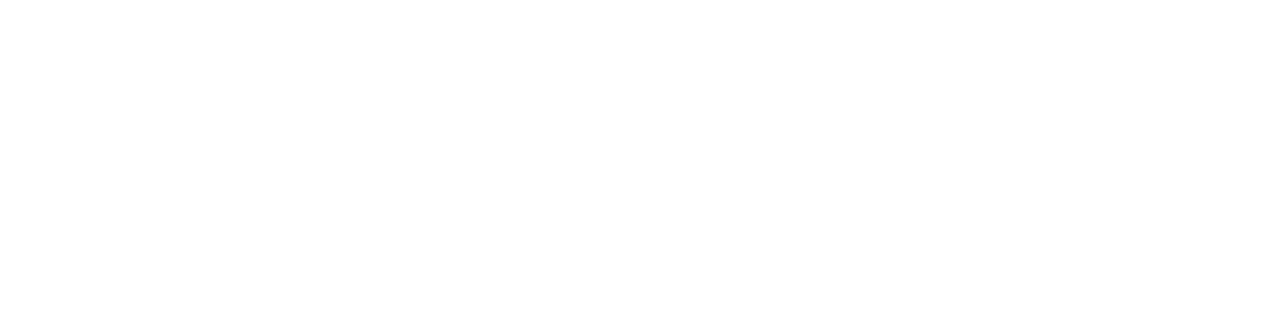
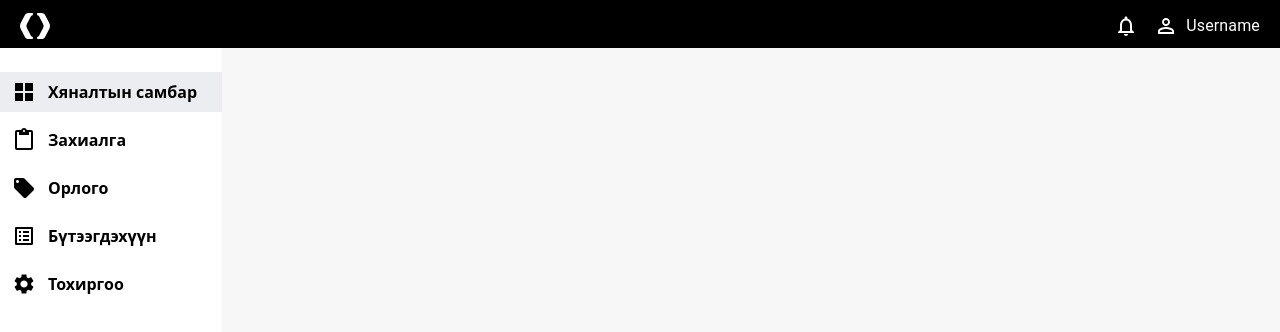
Before and after one commit to Leap1b-23-24/team3, a Next.js app in the folder frontend/: page /dashboard in a window 1280 px wide. Shown: the top 332 px of the page. Built offline with nearby package versions, Linux system fonts and the light colour scheme.

Commit message:
building

```diff
--- a/frontend/package.json
+++ b/frontend/package.json
@@ -17,6 +17,7 @@
     "@mui/x-data-grid": "^6.19.6",
     "axios": "^1.6.7",
     "formik": "^2.4.5",
+    "material-react-table": "^2.12.1",
     "next": "14.1.2",
     "react": "^18",
     "react-dom": "^18",
--- /dev/null
+++ b/frontend/src/app/dashboard/layout.tsx
@@ -0,0 +1,18 @@
+"use client";
+import AdminHeader from "@/components/AdminDashboardTools/AdminHeader";
+import AdminProvider from "@/components/providers/AdminProvider";
+import { Stack } from "@mui/material";
+import { PropsWithChildren } from "react";
+
+export default function DashboardRootLayout({ children }: PropsWithChildren) {
+  return (
+    <>
+      <Stack height="100vh">
+        <AdminHeader />
+        <Stack direction="row" className="m-auto max-w-[1440px] w-full">
+          <AdminProvider>{children}</AdminProvider>
+        </Stack>
+      </Stack>
+    </>
+  );
+}
--- a/frontend/src/app/dashboard/page.js
+++ /dev/null
@@ -1,3 +0,0 @@
-export default function Dashboard() {
-  return <></>;
-}
--- /dev/null
+++ b/frontend/src/app/dashboard/page.tsx
@@ -0,0 +1,5 @@
+import { Stack } from "@mui/material";
+
+export default function Dashboard() {
+  return <Stack className="bg-[#F7F7F8] h-screen w-full"></Stack>;
+}
--- /dev/null
+++ b/frontend/src/components/AdminDashboardTools/AdminHeader.tsx
@@ -0,0 +1,30 @@
+import {
+  NotificationsNoneOutlined,
+  PersonOutlineOutlined,
+} from "@mui/icons-material";
+import { Stack, Typography } from "@mui/material";
+export default function AdminHeader() {
+  return (
+    <Stack direction="row" className="bg-black py-3 w-full h-12">
+      <Stack
+        direction="row"
+        className="justify-between px-5 w-full max-w-[1440px] m-auto"
+      >
+        <img
+          src="/Logo.svg"
+          width="30px"
+          height="30px"
+          className="cursor-pointer"
+        />
+
+        <Stack direction="row" spacing={2} alignItems="center">
+          <NotificationsNoneOutlined className="text-white" />
+          <Stack direction="row" spacing={1} alignItems="center">
+            <PersonOutlineOutlined className="text-white" />
+            <Typography className="text-white text-sm">Username</Typography>
+          </Stack>
+        </Stack>
+      </Stack>
+    </Stack>
+  );
+}
--- /dev/null
+++ b/frontend/src/components/AdminDashboardTools/Dashboard.tsx
@@ -0,0 +1,6 @@
+"use client";
+import { Stack } from "@mui/material";
+
+export default function Dashboard() {
+  return <Stack></Stack>;
+}
--- /dev/null
+++ b/frontend/src/components/AdminDashboardTools/DashboardNavbar.tsx
@@ -0,0 +1,40 @@
+"use client";
+import { Stack } from "@mui/material";
+import WindowSharpIcon from "@mui/icons-material/WindowSharp";
+import ContentPasteOutlinedIcon from "@mui/icons-material/ContentPasteOutlined";
+import LocalOfferIcon from "@mui/icons-material/LocalOffer";
+import ListAltIcon from "@mui/icons-material/ListAlt";
+import SettingsIcon from "@mui/icons-material/Settings";
+import { useContext } from "react";
+import { AdminContext } from "../providers/AdminProvider";
+const data = [
+  { label: "Хяналтын самбар", icon: <WindowSharpIcon /> },
+  { label: "Захиалга", icon: <ContentPasteOutlinedIcon /> },
+  { label: "Орлого", icon: <LocalOfferIcon /> },
+  { label: "Бүтээгдэхүүн", icon: <ListAltIcon /> },
+  { label: "Тохиргоо", icon: <SettingsIcon /> },
+];
+export default function DashboardNavbar() {
+  const { selectNavbar, setSelectNavbar } = useContext(AdminContext);
+  return (
+    <Stack maxWidth="222px" width="100%" height="100vh" mt="24px">
+      <Stack gap={1}>
+        {data.map((item, index) => {
+          return (
+            <Stack
+              key={index}
+              direction="row"
+              onClick={() => {
+                setSelectNavbar(item.label);
+              }}
+              className="pl-3 gap-3 cursor-pointer h-10 items-center font-semibold"
+              sx={{ bgcolor: selectNavbar === item.label ? "#ECEDF0" : "none" }}
+            >
+              {item.icon} {item.label}
+            </Stack>
+          );
+        })}
+      </Stack>
+    </Stack>
+  );
+}
--- /dev/null
+++ b/frontend/src/components/AdminDashboardTools/Table.tsx
@@ -0,0 +1,10 @@
+import { TableContainer, TableHead } from "@mui/material";
+export default function Table() {
+  return (
+    <TableContainer>
+      {/* <Table sx={{ minWidth: 700 }}>
+        <TableHead></TableHead>
+      </Table> */}
+    </TableContainer>
+  );
+}
--- /dev/null
+++ b/frontend/src/components/providers/AdminProvider.tsx
@@ -0,0 +1,28 @@
+"use client";
+import {
+  Dispatch,
+  PropsWithChildren,
+  SetStateAction,
+  createContext,
+  useState,
+} from "react";
+import DashboardNavbar from "../AdminDashboardTools/DashboardNavbar";
+
+type AdminContextType = {
+  selectNavbar: string;
+  setSelectNavbar: Dispatch<SetStateAction<string>>;
+};
+export const AdminContext = createContext<AdminContextType>(
+  {} as AdminContextType
+);
+
+export default function AdminProvider({ children }: PropsWithChildren) {
+  const [selectNavbar, setSelectNavbar] = useState("Хяналтын самбар");
+
+  return (
+    <AdminContext.Provider value={{ selectNavbar, setSelectNavbar }}>
+      <DashboardNavbar />
+      {children}
+    </AdminContext.Provider>
+  );
+}
```
Also changed, not shown: frontend/public/Logo.svg (added), 1 other file (tests, documents, lock files or other folders).
